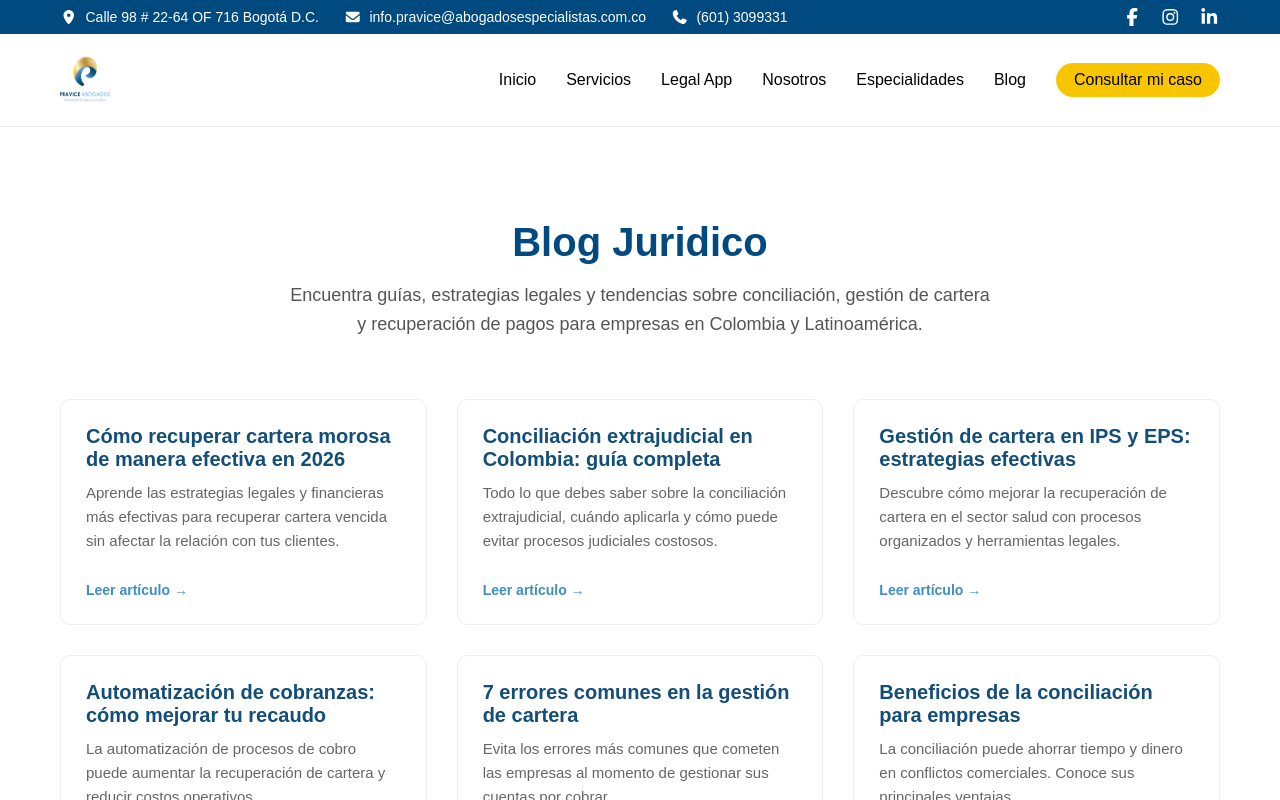
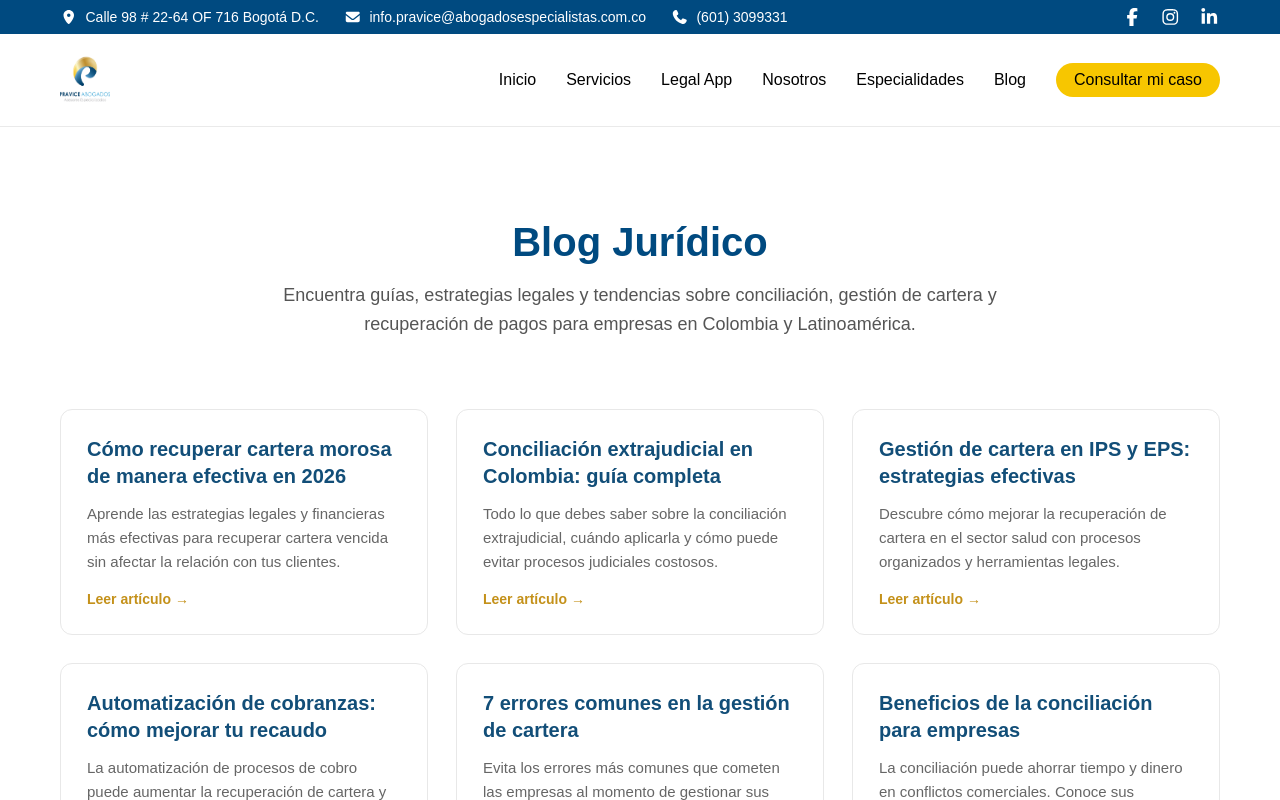
Before and after one commit to paginaswebpravice-prog/pravice-co, a Next.js app: page /blog in a window 1280 px wide. Shown: the top 800 px of the page. Built offline with nearby package versions, Linux system fonts and the light colour scheme.

Commit message:
Add effects with framer-motion to Blog section

```diff
--- a/src/app/blog/Blog.module.css
+++ b/src/app/blog/Blog.module.css
@@ -1,30 +1,4 @@
-.section {
-  max-width: 1200px;
-  margin: auto;
-  padding: 60px 20px;
-}
-
-.grid {
-  display: grid;
-  grid-template-columns: repeat(auto-fit, minmax(280px, 1fr));
-  gap: 28px;
-}
-
-.card {
-  background: white;
-  border: 1px solid #e6e6e6;
-  border-radius: 12px;
-  padding: 28px;
-  text-decoration: none;
-  color: inherit;
-  transition: all 0.25s ease;
-}
-
-.card:hover {
-  transform: translateY(-6px);
-  border-color: #d0d0d0;
-  box-shadow: 0 10px 24px rgba(0, 0, 0, 0.08);
-}
+/* ================= SECTION ================= */
 
 .section {
   max-width: 1200px;
@@ -32,11 +6,11 @@
   padding: 100px 20px;
 }
 
-/* HEADER DEL BLOG */
+/* ================= HEADER ================= */
 
 .header {
   text-align: center;
-  margin-bottom: 60px;
+  margin-bottom: 70px;
 }
 
 .title {
@@ -49,68 +23,63 @@
 .description {
   font-size: 18px;
   color: #555;
-  max-width: 700px;
+  max-width: 720px;
   margin: 0 auto;
   line-height: 1.6;
 }
 
-/* GRID ARTICULOS */
+/* ================= GRID ================= */
 
 .grid {
   display: grid;
   grid-template-columns: repeat(auto-fit, minmax(280px, 1fr));
-  gap: 30px;
+  gap: 28px;
 }
 
-/* CARD */
+/* ================= CARD ================= */
 
 .card {
+  display: block;
   background: #ffffff;
-  border-radius: 10px;
-  padding: 25px;
-  border: 1px solid #eee;
+  border: 1px solid #e8e8e8;
+  border-radius: 12px;
+  padding: 26px;
   text-decoration: none;
-  transition: all 0.2s ease;
+  transition: all 0.25s ease;
 }
 
 .card:hover {
-  transform: translateY(-4px);
+  transform: translateY(-6px);
   border-color: #5eb3e4;
+  box-shadow: 0 12px 28px rgba(0, 0, 0, 0.08);
 }
+
+/* ================= CARD CONTENT ================= */
 
 .card h3 {
   font-size: 20px;
-  color: #004a80;
-  margin-bottom: 10px;
-}
-
-.card p {
-  font-size: 15px;
-  color: #666;
-}
-
-.link {
-  display: inline-block;
-  margin-top: 15px;
-  color: #c4911a;
-  font-weight: 500;
-}
-
-.card h3 {
-  font-size: 20px;
-  margin-bottom: 10px;
-  color: #124e78; /* azul corporativo */
+  font-weight: 600;
+  color: #124e78;
+  margin-bottom: 12px;
+  line-height: 1.35;
 }
 
 .card p {
   font-size: 15px;
   line-height: 1.6;
   color: #666;
-  margin-bottom: 14px;
+  margin-bottom: 16px;
 }
+
+/* ================= LINK ================= */
 
 .link {
   font-size: 14px;
   font-weight: 600;
-  color: #3f8ec3;
+  color: #c4911a;
+  transition: color 0.2s ease;
 }
+
+.card:hover .link {
+  color: #9e7615;
+}
--- a/src/app/blog/page.tsx
+++ b/src/app/blog/page.tsx
@@ -1,4 +1,7 @@
+"use client";
+
 import Link from "next/link";
+import { motion } from "framer-motion";
 import styles from "./Blog.module.css";
 
 const articles = [
@@ -67,28 +70,47 @@ const articles = [
 export default function BlogPage() {
   return (
     <section className={styles.section}>
-      <div className={styles.header}>
-        <h1 className={styles.title}>Blog Juridico</h1>
+      <motion.div
+        className={styles.header}
+        initial={{ opacity: 0, y: 40 }}
+        whileInView={{ opacity: 1, y: 0 }}
+        transition={{ duration: 0.7 }}
+        viewport={{ once: true }}
+      >
+        <h1 className={styles.title}>Blog Jurídico</h1>
 
         <p className={styles.description}>
           Encuentra guías, estrategias legales y tendencias sobre conciliación,
           gestión de cartera y recuperación de pagos para empresas en Colombia y
           Latinoamérica.
         </p>
-      </div>
+      </motion.div>
 
       <div className={styles.grid}>
-        {articles.map((article) => (
-          <Link
+        {articles.map((article, index) => (
+          <motion.div
             key={article.slug}
-            href={`/blog/${article.slug}`}
-            className={styles.card}
+            initial={{ opacity: 0, y: 40 }}
+            whileInView={{ opacity: 1, y: 0 }}
+            transition={{
+              duration: 0.5,
+              delay: index * 0.08,
+            }}
+            viewport={{ once: true }}
           >
-            <h3>{article.title}</h3>
-            <p>{article.description}</p>
+            <Link href={`/blog/${article.slug}`} className={styles.card}>
+              <motion.div
+                whileHover={{ scale: 1.04, y: -6 }}
+                whileTap={{ scale: 0.97 }}
+                transition={{ duration: 0.25 }}
+              >
+                <h3>{article.title}</h3>
+                <p>{article.description}</p>
 
-            <span className={styles.link}>Leer artículo →</span>
-          </Link>
+                <span className={styles.link}>Leer artículo →</span>
+              </motion.div>
+            </Link>
+          </motion.div>
         ))}
       </div>
     </section>
```
